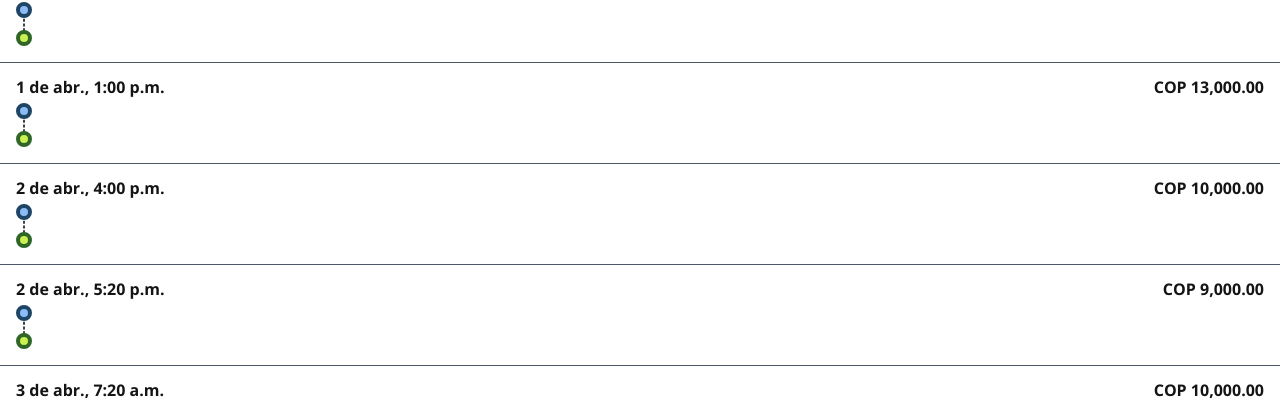
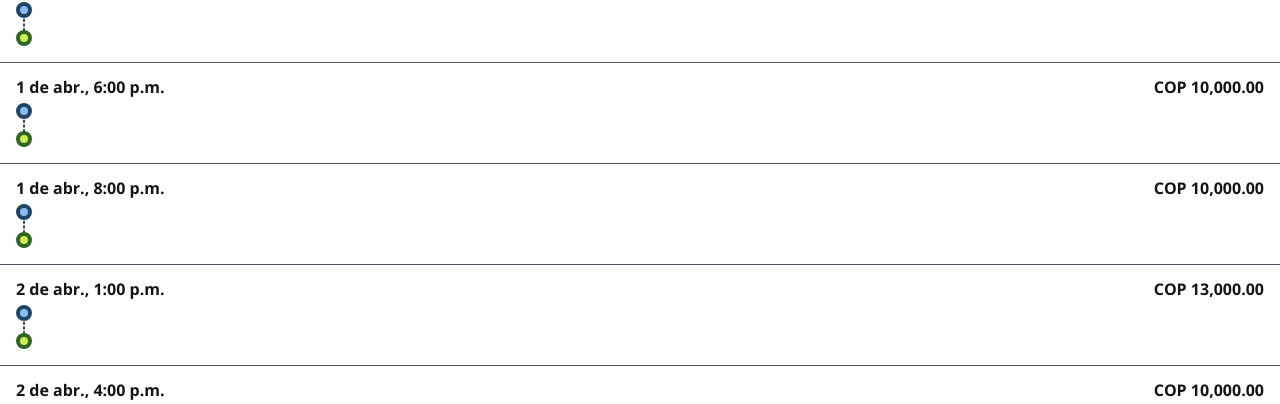
Before and after one commit to KmlPalace2k1/test-mockup, a Next.js app: page / in a window 1280 px wide. Shown: the part 793-1197 px from the top of the page. Built offline with nearby package versions, Linux system fonts and the light colour scheme.

Commit message:
fix: added 2 sites

```diff
--- a/src/data/mockup.ts
+++ b/src/data/mockup.ts
@@ -56,10 +56,24 @@ export const mockData = [
     price: 10000,
   },
   {
+    id: 41,
+    from: "Hotel Stanza Sincelejo",
+    to: "Clínica Salud Social S.A.S.",
+    date: "1 de abr., 6:00 p.m.",
+    price: 10000,
+  },
+  {
+    id: 42,
+    from: "Clínica Salud Social S.A.S.",
+    to: "Hotel Stanza Sincelejo",
+    date: "1 de abr., 8:00 p.m.",
+    price: 10000,
+  },
+  {
     id: 9,
     from: "Hotel Stanza Sincelejo",
     to: "Cl. 38 #26-14",
-    date: "1 de abr., 1:00 p.m.",
+    date: "2 de abr., 1:00 p.m.",
     price: 13000,
   },
   {
```
